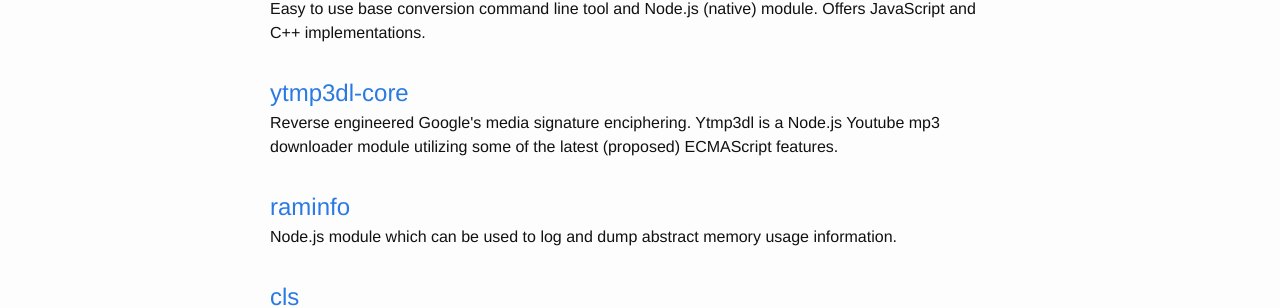
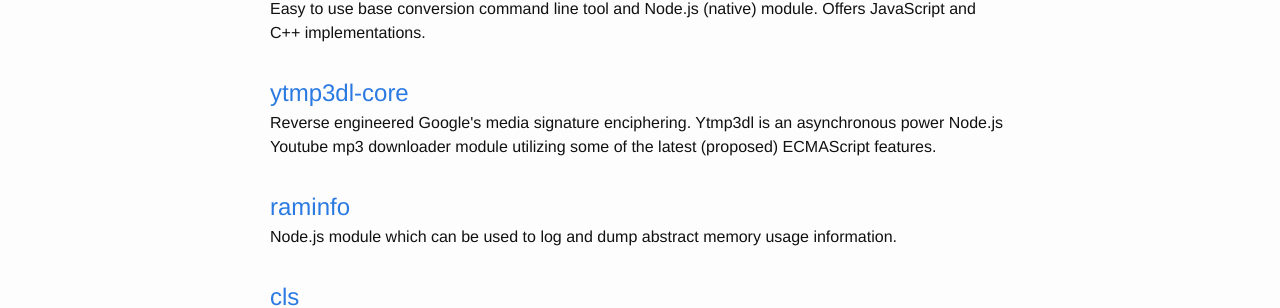
Before and after one commit to opensoars/portfolio, a Jekyll site: the page built from projects.html, in a window 1280 px wide. Shown: the part 365-673 px from the top of the page. Built offline with Jekyll 4.4.1, drawn with Linux system fonts in a browser that asks for light colours.

Commit message:
better sentece

```diff
--- a/_posts/2016-10-19-ytmp3dl-core.markdown
+++ b/_posts/2016-10-19-ytmp3dl-core.markdown
@@ -3,7 +3,7 @@
 title:  "ytmp3dl-core"
 date:   2016-10-19 20:27:31 +0200
 categories: projects
-oneline: Reverse engineered Google's media signature enciphering. Ytmp3dl is a Node.js Youtube mp3 downloader module utilizing some of the latest (proposed) ECMAScript features.
+oneline: Reverse engineered Google's media signature enciphering. Ytmp3dl is an asynchronous power Node.js Youtube mp3 downloader module utilizing some of the latest (proposed) ECMAScript features.
 ---
 
 Async YouTube power mp3 downloader. Utilizing ES6 and ES7 features.
```
